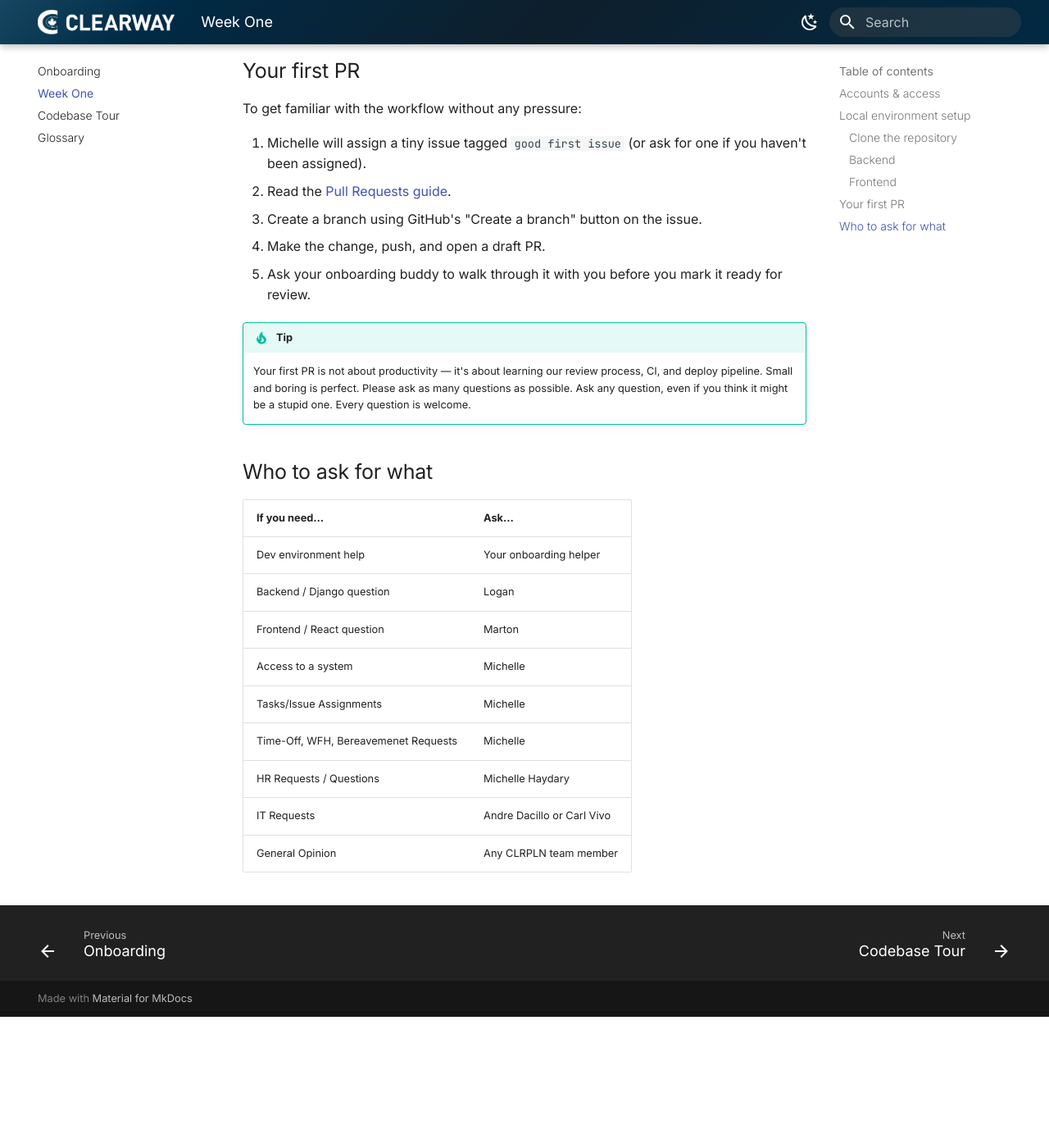
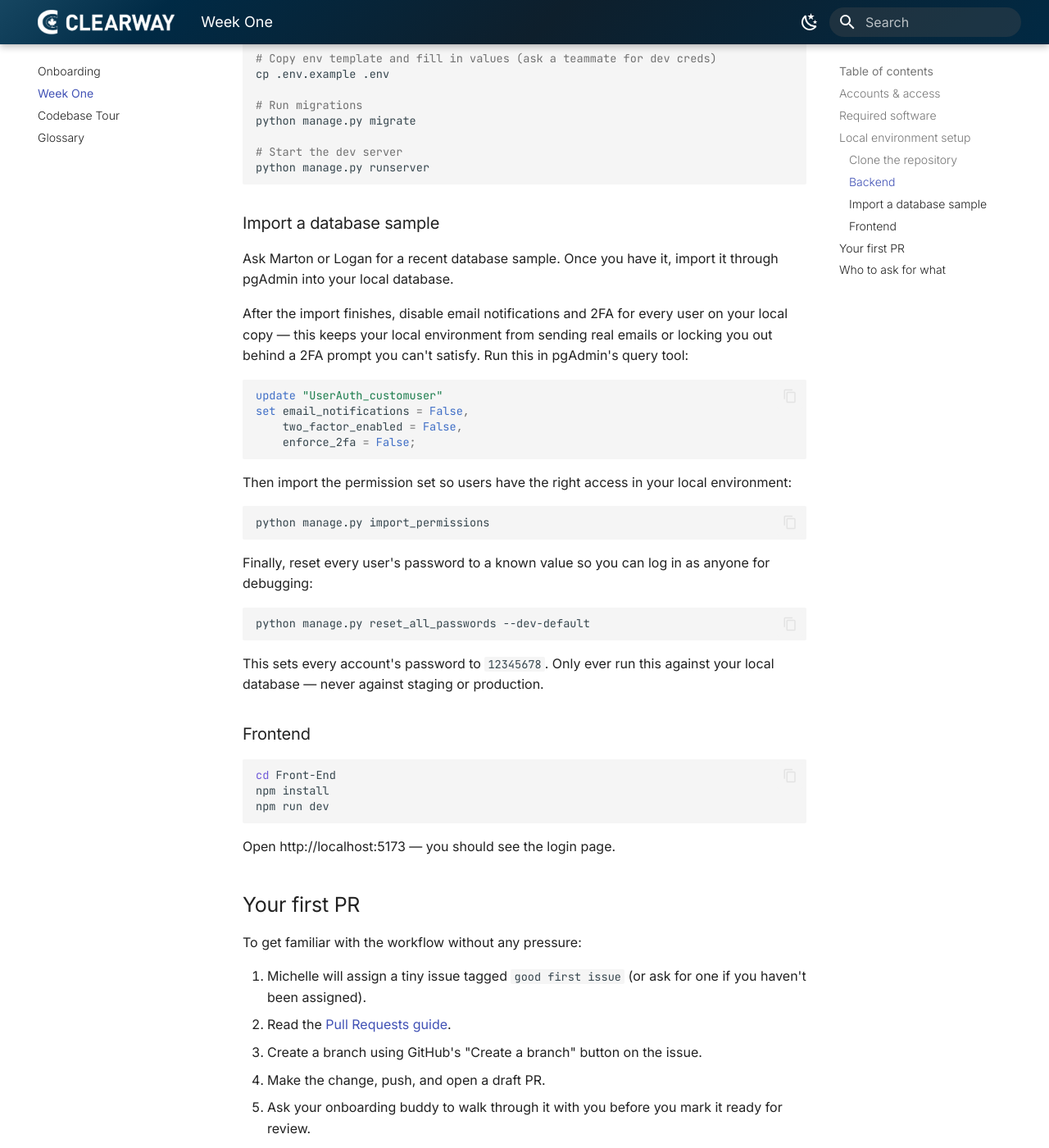
Before and after one commit to mkovacsCW/team-handbook, an MkDocs documentation site: the page built from docs/onboarding/week-one.md, in a window 1280 px wide and 1400 px high, scrolled down 1317 px. Shown: the whole window at 82% size. Built offline with MkDocs 1.6.1 and Material for MkDocs 9.7.7, drawn with Linux system fonts in a browser that asks for light colours; before the commit the page ends 2557 px from its top, so only the background shows below that; some of the changed text lies outside the part shown.

Commit message:
updated onboarding

````diff
--- a/docs/onboarding/week-one.md
+++ b/docs/onboarding/week-one.md
@@ -9,6 +9,19 @@ A checklist to get you up and running. Work through it at your own pace — expe
 - [ ] Ensure your outlook email is set up on your computer
 - [ ] Ensure your internal VPN works (in case you need to access the company network when working out-of-office)
 - [ ] Verify your computer has two-factor authentication
+
+## Required software
+
+Install the following on your machine before moving on to local environment setup:
+
+- [ ] **Node.js** — for the frontend
+- [ ] **Python 3.11** — for the backend
+- [ ] **Git** — for version control
+- [ ] **An IDE** — VS Code is recommended, but Neovim and other editors are also fine
+- [ ] **PostgreSQL 17.5** — this is the version we standardize on, so please match it
+- [ ] **pgAdmin 4** — for managing your local database
+
+You'll also need the **ODBC driver** installed. IT has to do this for you — reach out to Marton or Logan and they'll help you put in the request.
 
 ## Local environment setup
 
@@ -35,6 +48,33 @@ python manage.py migrate
 # Start the dev server
 python manage.py runserver
 ```
+
+### Import a database sample
+
+Ask Marton or Logan for a recent database sample. Once you have it, import it through pgAdmin into your local database.
+
+After the import finishes, disable email notifications and 2FA for every user on your local copy — this keeps your local environment from sending real emails or locking you out behind a 2FA prompt you can't satisfy. Run this in pgAdmin's query tool:
+
+```sql
+update "UserAuth_customuser"
+set email_notifications = False,
+    two_factor_enabled = False,
+    enforce_2fa = False;
+```
+
+Then import the permission set so users have the right access in your local environment:
+
+```bash
+python manage.py import_permissions
+```
+
+Finally, reset every user's password to a known value so you can log in as anyone for debugging:
+
+```bash
+python manage.py reset_all_passwords --dev-default
+```
+
+This sets every account's password to `12345678`. Only ever run this against your local database — never against staging or production.
 
 ### Frontend
 
@@ -67,8 +107,9 @@ To get familiar with the workflow without any pressure:
 | Backend / Django question | Logan          |
 | Frontend / React question | Marton        |
 | Access to a system        | Michelle                |
+| High Level Project Questions (e.g requirement clarification)        | Michelle                |
 | Tasks/Issue Assignments        | Michelle                |
-| Time-Off, WFH, Bereavemenet Requests   | Michelle                |
+| Time-Off, WFH, Bereavement Requests   | Michelle                |
 | HR Requests / Questions         | Michelle Haydary                   |
 | IT Requests        | Andre Dacillo or Carl Vivo                 |
-| General Opinion       | Any CLRPLN team member               |
+| General Coding Help or Opinion       | Any CLRPLN team member               |
````
